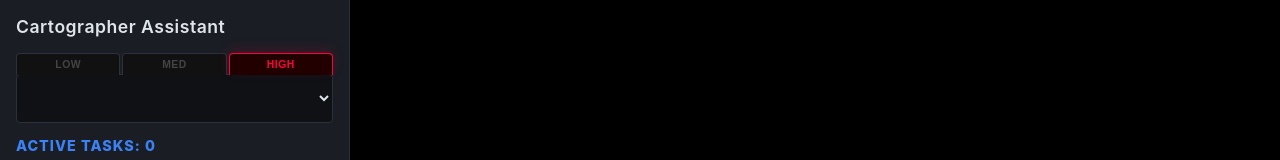
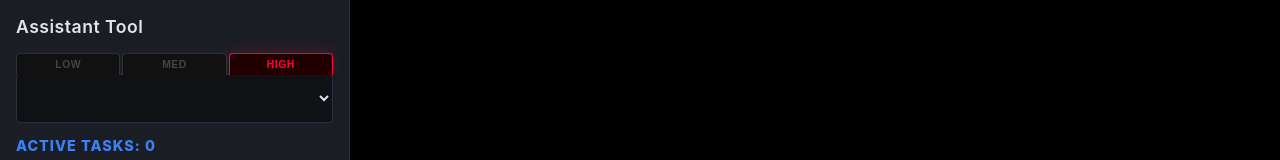
Before and after one commit to Evergold/verdant-beech, a website built with Vite: page index.html in a window 1280 px wide. Shown: the top 160 px of the page. Built offline with nearby package versions, Linux system fonts and the light colour scheme; files whose address does not match are found by name; what @babylonjs/core would draw is missing.

Commit message:
chore: rename chat header to Assistant Tool

```diff
--- a/index.html
+++ b/index.html
@@ -12,7 +12,7 @@
       <!-- Sidecar Chat Panel -->
       <aside id="chat-panel">
         <header id="chat-header">
-          <h2 data-i18n="chat.title">Cartographer Assistant</h2>
+          <h2 data-i18n="chat.title">Assistant Tool</h2>
           <div class="model-selection-group">
             <div id="reasoning-tabs" class="reasoning-tabs">
               <button class="reasoning-tab level-low" id="tab-low" data-level="low">LOW</button>
--- a/src/locales/en.json
+++ b/src/locales/en.json
@@ -1,6 +1,6 @@
 {
   "chat": {
-    "title": "Cartographer Assistant",
+    "title": "Assistant Tool",
     "placeholder": "Ask for a map or style advice...",
     "send": "Send"
   }
```
